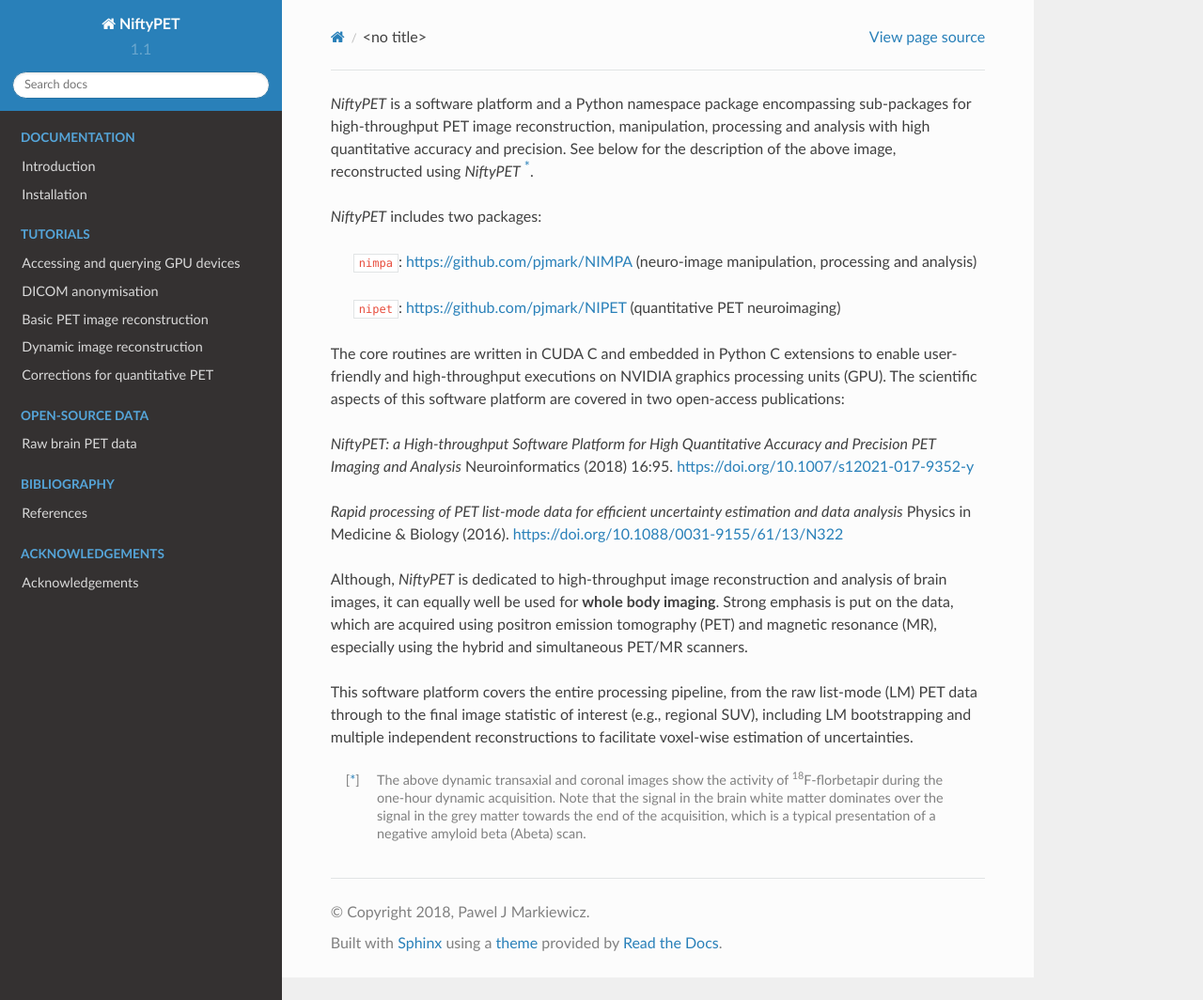
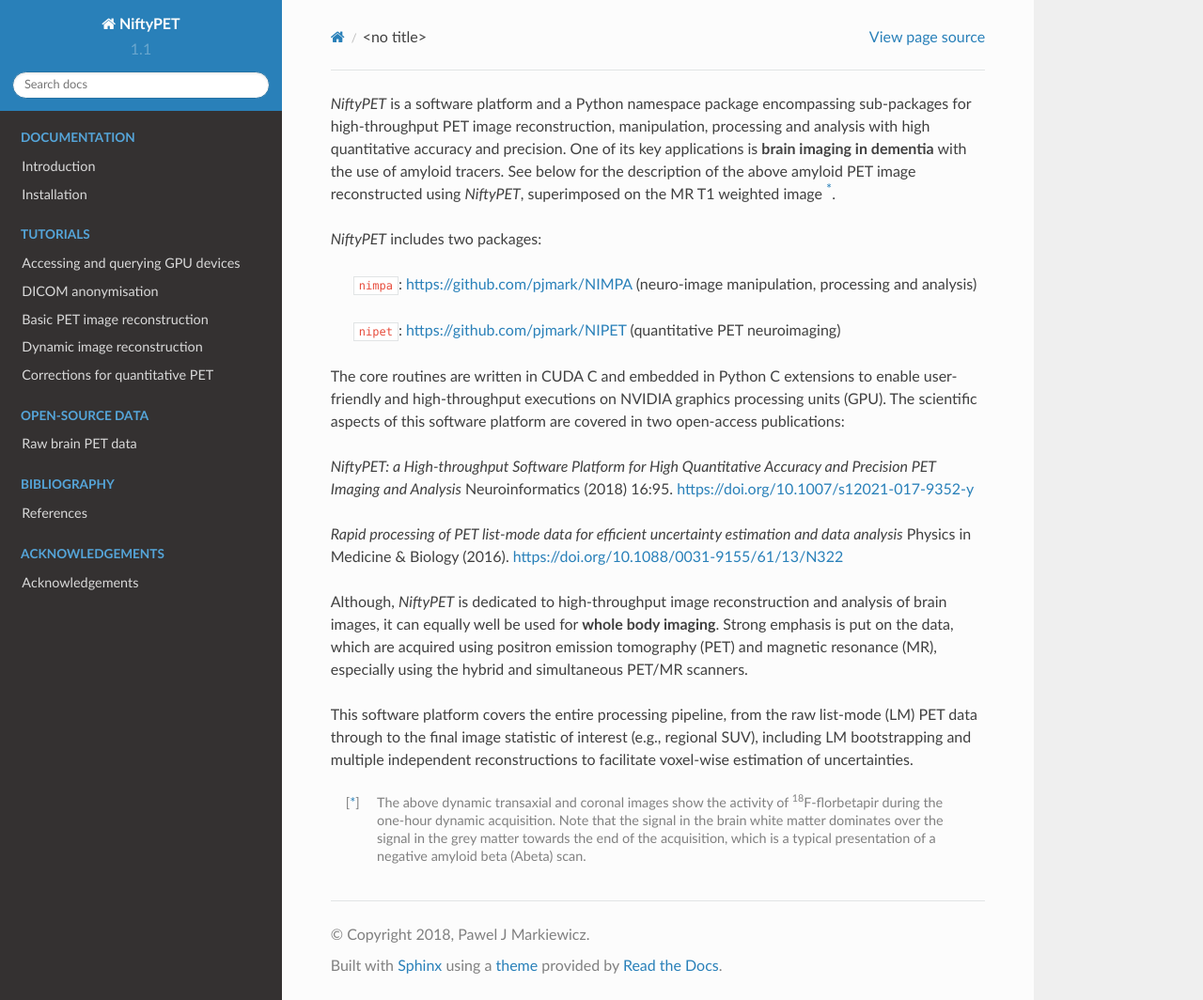
Before and after one commit to NiftyPET/NiftyPET, a Sphinx documentation site: the page built from docs/highlights.rst, in a window 1280 px wide and 1064 px high. Shown: the whole window at 94% size. Built offline with Sphinx 7.4.7 and the Read the Docs theme 2.0.0, drawn with Linux system fonts in a browser that asks for light colours; formulas are drawn with MathJax 3.

Commit message:
updated hgihlights

```diff
--- a/docs/highlights.rst
+++ b/docs/highlights.rst
@@ -1,7 +1,7 @@
 
 .. :::::::::::::::::::::::::::::::::::::::::::::::::::::::::::::::::::::::::::::::::::::::::::::
 
-*NiftyPET* is a software platform and a Python namespace package encompassing sub-packages for high-throughput PET image reconstruction, manipulation, processing and analysis with high quantitative accuracy and precision.  See below for the description of the above image, reconstructed using *NiftyPET* [*]_.
+*NiftyPET* is a software platform and a Python namespace package encompassing sub-packages for high-throughput PET image reconstruction, manipulation, processing and analysis with high quantitative accuracy and precision.  One of its key applications is **brain imaging in dementia** with the use of amyloid tracers.  See below for the description of the above amyloid PET image reconstructed using *NiftyPET*, superimposed on the MR T1 weighted image [*]_.
 
 *NiftyPET* includes two packages:
 
```
